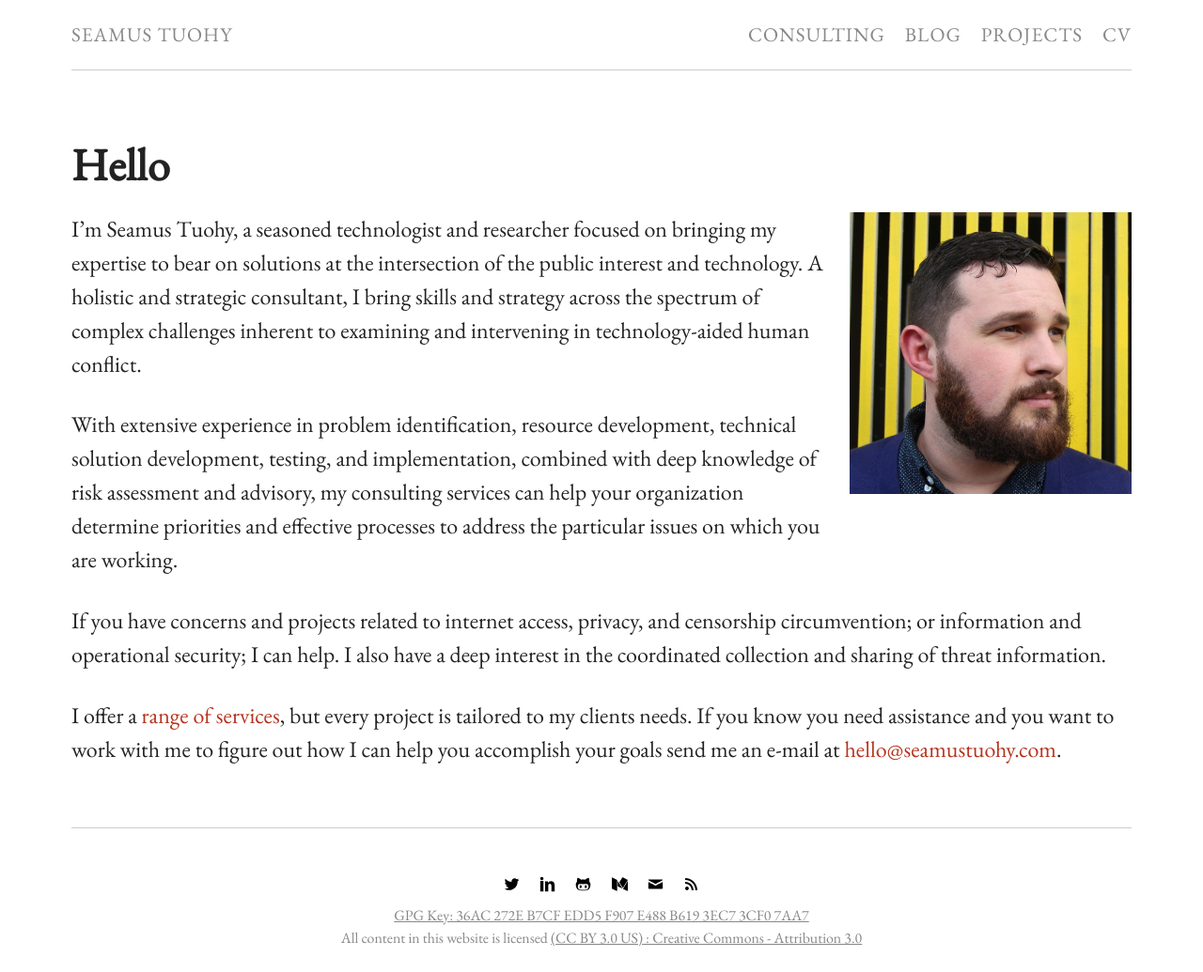
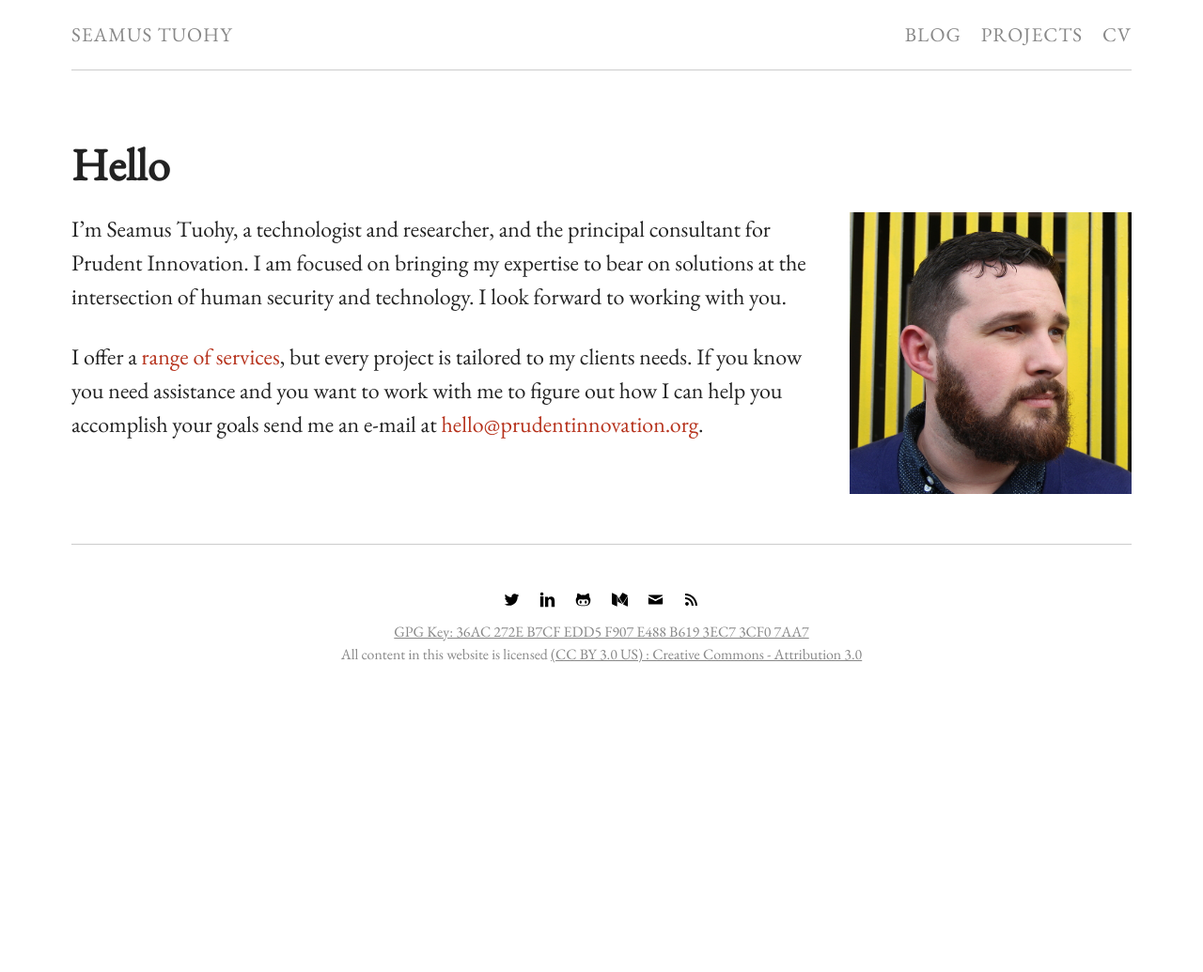
Before and after one commit to seamustuohy/seamustuohy.github.io, a Jekyll site: the page built from index.md, in a window 1280 px wide. Shown: the whole page at 94% size. Built offline with Jekyll 4.4.1, drawn with Linux system fonts in a browser that asks for light colours; after the commit the page ends 900 px from its top, so only the background shows below that.

Commit message:
PI Updates

```diff
--- a/_data/menu.yml
+++ b/_data/menu.yml
@@ -1,6 +1,3 @@
-- title: "Consulting"
-  href: "/consulting/"
-
 - title: "Blog"
   href: "/blog/"
 
@@ -10,6 +7,9 @@
 - title: "CV"
   href: "/cv/"
 
+#- title: "Consulting"
+#  href: "/consulting/"
+
 
   # subcategories:
   #  - subtitle: "Item 1"
--- a/index.md
+++ b/index.md
@@ -6,10 +6,6 @@ permalink: /
 
 {% include image.html url="images/headshot_400px.JPG" caption="" max_width="300px" align="right" %}
 
-I’m Seamus Tuohy, a seasoned technologist and researcher focused on bringing my expertise to bear on solutions  at the intersection of the public interest and technology.  A holistic and strategic consultant, I bring skills and strategy across the spectrum of complex challenges inherent to examining and intervening in technology-aided human conflict.
+I’m Seamus Tuohy, a technologist and researcher, and the principal consultant for Prudent Innovation. I am focused on bringing my expertise to bear on solutions at the intersection of human security and technology. I look forward to working with you.
 
-With extensive experience in  problem identification, resource development, technical solution development, testing, and implementation, combined with deep knowledge of risk assessment and advisory, my consulting services can help your organization determine priorities and effective processes to address the particular issues on which you are working.
-
-If you have concerns and projects related to internet access, privacy, and censorship circumvention; or information and operational security; I can help. I also have a deep interest in the coordinated collection and sharing of threat information.
-
-I offer a [range of services](http://seamustuohy.com/consulting/), but every project is tailored to my clients needs. If you know you need assistance and you want to work with me to figure out how I can help you accomplish your goals send me an e-mail at [hello@seamustuohy.com](mailto:{{ site.email }}).
+I offer a [range of services](https://prudentinnovation.github.io/#services), but every project is tailored to my clients needs. If you know you need assistance and you want to work with me to figure out how I can help you accomplish your goals send me an e-mail at [hello@prudentinnovation.org](mailto:hello@prudentinnovation.org).
```
Also changed, not shown: _layouts/blog_by_tag.html (added, +64 -0 lines), _layouts/blog_by_tag.md (added, +21 -0 lines), 1 other file.
